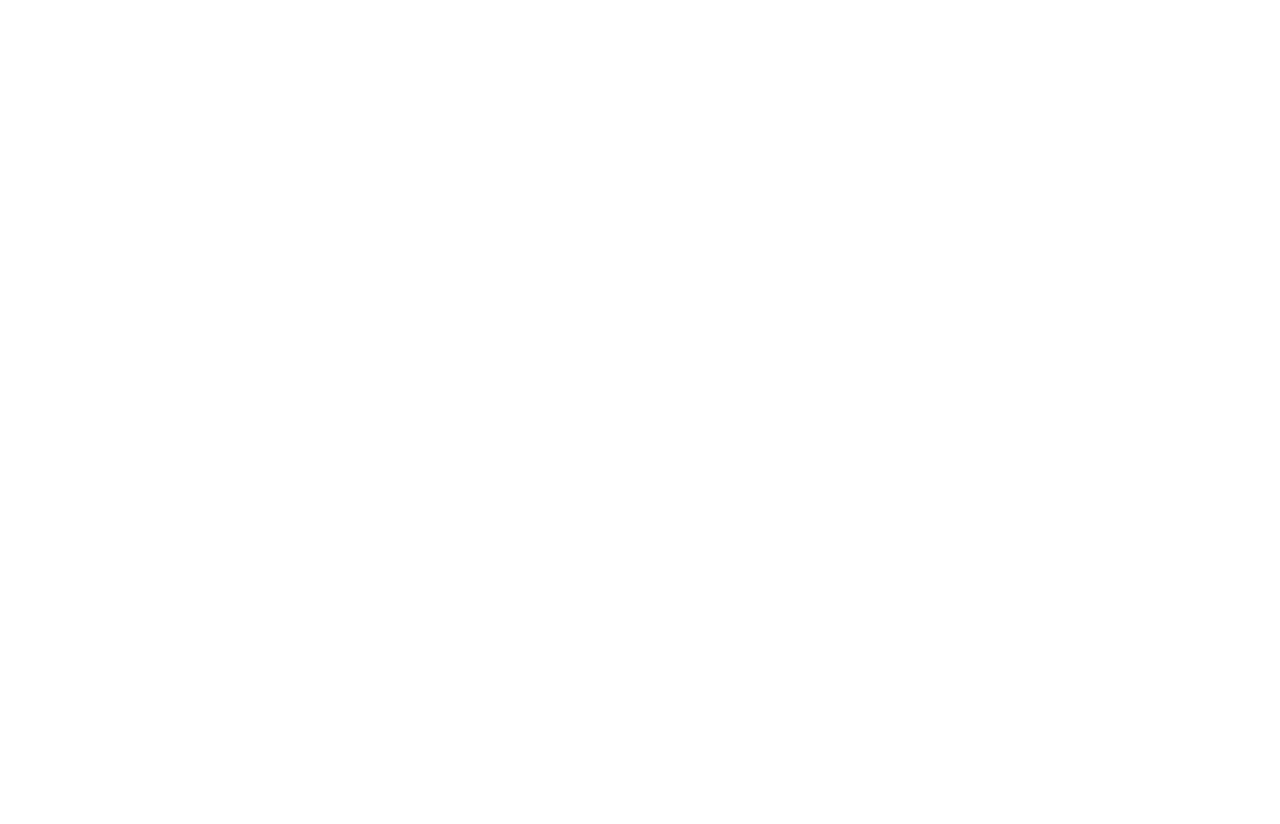
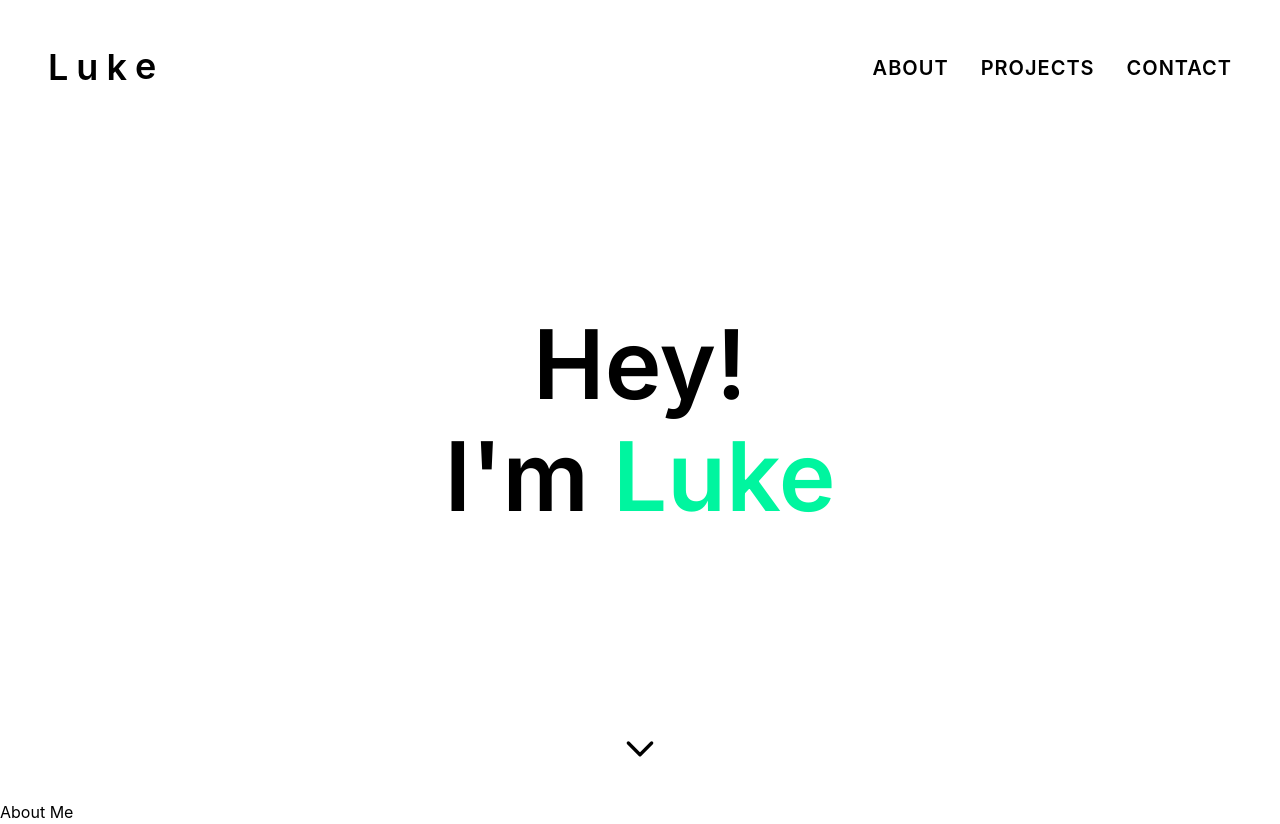
Before and after one commit to lukejbassett/portfolio-website, a React (Vite) app: page / in a window 1280 px wide. Before the commit the page ends 800 px from the top, so only its background shows below. Built offline with nearby package versions, Linux system fonts and the light colour scheme; a web font is replaced by a local one.

Commit message:
+ New animated hero page

```diff
--- a/index.html
+++ b/index.html
@@ -2,7 +2,6 @@
 <html lang="en">
   <head>
     <meta charset="UTF-8" />
-    <link rel="icon" type="image/svg+xml" href="/vite.svg" />
     <link rel="preconnect" href="https://fonts.googleapis.com" />
     <link rel="preconnect" href="https://fonts.gstatic.com" crossorigin />
     <link
--- a/src/App.tsx
+++ b/src/App.tsx
@@ -1,9 +1,10 @@
-import { Hero } from "./sections";
+import { About, Hero } from "./sections";
 
 export function App() {
   return (
     <>
       <Hero />
+      <About />
     </>
   );
 }
--- /dev/null
+++ b/src/components/HeroAnimation.tsx
@@ -0,0 +1,18 @@
+import { motion, useInView } from "framer-motion";
+import * as React from "react";
+
+export const HeroAnimation = ({ children }: { children: React.ReactNode }) => {
+  const ref = React.useRef(null);
+  const inView = useInView(ref, { once: true });
+  return (
+    <motion.h1
+      ref={ref}
+      initial={{ filter: "blur(20px)", opacity: 0, y: 120 }}
+      animate={inView ? { filter: "blur(0px)", opacity: 1, y: 0 } : {}}
+      transition={{ duration: 1, ease: "easeInOut" }}
+      className="text-8xl font-inter font-semibold leading-28 "
+    >
+      {children}
+    </motion.h1>
+  );
+};
--- /dev/null
+++ b/src/components/Logo.tsx
@@ -0,0 +1,36 @@
+import { motion } from "framer-motion";
+
+type LogoProps = {
+  name: string;
+};
+
+export function Logo({ name }: LogoProps) {
+  return (
+    <span className="flex gap-2 text-4xl font-semibold">
+      {name.split("").map((letter, i) => (
+        <motion.span
+          key={i}
+          animate={{ y: [0, -2, 0] }}
+          whileHover={{
+            y: -10,
+            rotate: [-8, 8, -6, 6, 0],
+            scale: 1.15,
+          }}
+          transition={{
+            y: {
+              duration: 3,
+              repeat: Infinity,
+              ease: "easeInOut",
+              delay: i * 0.2,
+            },
+            rotate: { duration: 0.4 },
+            scale: { duration: 0.2 },
+          }}
+          className="inline-block cursor-default hover:text-accent hover:transition-colors"
+        >
+          {letter}
+        </motion.span>
+      ))}
+    </span>
+  );
+}
--- /dev/null
+++ b/src/components/NavLink.tsx
@@ -0,0 +1,32 @@
+import * as React from "react";
+
+type NavLinkProps = {
+  href: string;
+  children: React.ReactNode;
+};
+
+export function NavLink({ href, children }: NavLinkProps) {
+  return (
+    <a
+      href={href}
+      className="
+          relative
+          hover:opacity-70
+          transition-colors
+          after:absolute
+          after:left-0
+          after:-bottom-0.5
+          after:h-0.5
+          after:w-full
+          after:bg-accent
+          after:origin-left
+          after:scale-x-0
+          after:transition-transform
+          after:duration-300
+          hover:after:scale-x-100
+        "
+    >
+      {children}
+    </a>
+  );
+}
--- /dev/null
+++ b/src/components/Navbar.tsx
@@ -0,0 +1,19 @@
+import { NavLink } from "./NavLink";
+
+export function Navbar() {
+  return (
+    <nav>
+      <ul className="flex gap-8 text-xl font-semibold uppercase tracking-wider">
+        <li>
+          <NavLink href="#about">About</NavLink>
+        </li>
+        <li>
+          <NavLink href="#">Projects</NavLink>
+        </li>
+        <li>
+          <NavLink href="#">Contact</NavLink>
+        </li>
+      </ul>
+    </nav>
+  );
+}
--- /dev/null
+++ b/src/components/NextSection.tsx
@@ -0,0 +1,38 @@
+import { motion } from "framer-motion";
+
+export const NextSection = () => {
+  const scrollToNext = () => {
+    const nextSection = document.getElementById("about");
+    nextSection?.scrollIntoView({ behavior: "smooth" });
+  };
+
+  return (
+    <motion.button
+      onClick={scrollToNext}
+      initial={{ opacity: 0 }}
+      animate={{ opacity: 1, y: [0, 10, 0] }}
+      whileHover={{ rotate: 360 }}
+      transition={{
+        opacity: { duration: 1, delay: 1 },
+        y: {
+          duration: 1.5,
+          repeat: Infinity,
+          ease: "easeInOut",
+        },
+        rotate: { duration: 0.6 },
+      }}
+      className="absolute bottom-10 left-1/2 -translate-x-1/2"
+    >
+      <svg
+        xmlns="http://www.w3.org/2000/svg"
+        className="w-10 h-10"
+        fill="none"
+        viewBox="0 0 24 24"
+        stroke="currentColor"
+        strokeWidth={2}
+      >
+        <path strokeLinecap="round" strokeLinejoin="round" d="M19 9l-7 7-7-7" />
+      </svg>
+    </motion.button>
+  );
+};
--- /dev/null
+++ b/src/components/index.ts
@@ -0,0 +1,5 @@
+export { HeroAnimation } from "./HeroAnimation";
+export { NextSection } from "./NextSection";
+export { Navbar } from "./Navbar";
+export { NavLink } from "./NavLink";
+export { Logo } from "./Logo";
--- a/src/index.css
+++ b/src/index.css
@@ -1,2 +1,6 @@
 @import "tailwindcss";
 @config "../tailwind.config.ts";
+
+html {
+  scroll-behavior: smooth;
+}
--- /dev/null
+++ b/src/sections/About.tsx
@@ -0,0 +1,11 @@
+export function About() {
+  return (
+    <>
+      <section id="about">
+        <div>
+          <h1>About Me</h1>
+        </div>
+      </section>
+    </>
+  );
+}
--- a/src/sections/Hero.tsx
+++ b/src/sections/Hero.tsx
@@ -1,3 +1,21 @@
+import { HeroAnimation, Logo, Navbar, NextSection } from "../components";
+
 export function Hero() {
-  return <></>;
+  return (
+    <>
+      <section className="h-screen flex flex-col p-12">
+        <header className="flex justify-between items-center">
+          <Logo name="Luke"/>
+          <Navbar />
+        </header>
+        <div className="flex-1 flex flex-col items-center justify-center text-center">
+          <HeroAnimation>Hey!</HeroAnimation>
+          <HeroAnimation>
+            I'm <span className="text-accent">Luke</span>
+          </HeroAnimation>
+        </div>
+        <NextSection />
+      </section>
+    </>
+  );
 }
--- a/src/sections/index.ts
+++ b/src/sections/index.ts
@@ -1 +1,2 @@
 export { Hero } from "./Hero";
+export { About } from "./About";
```
